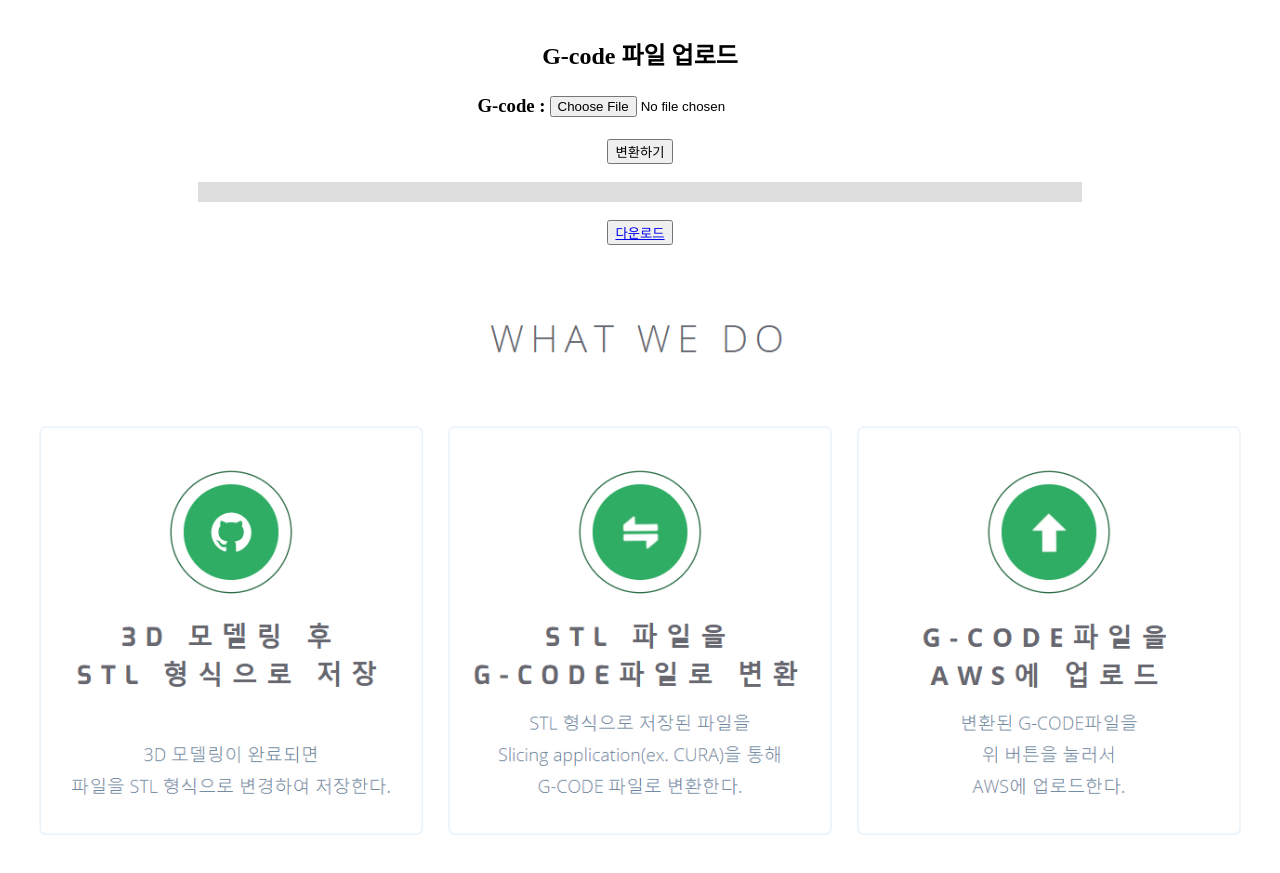
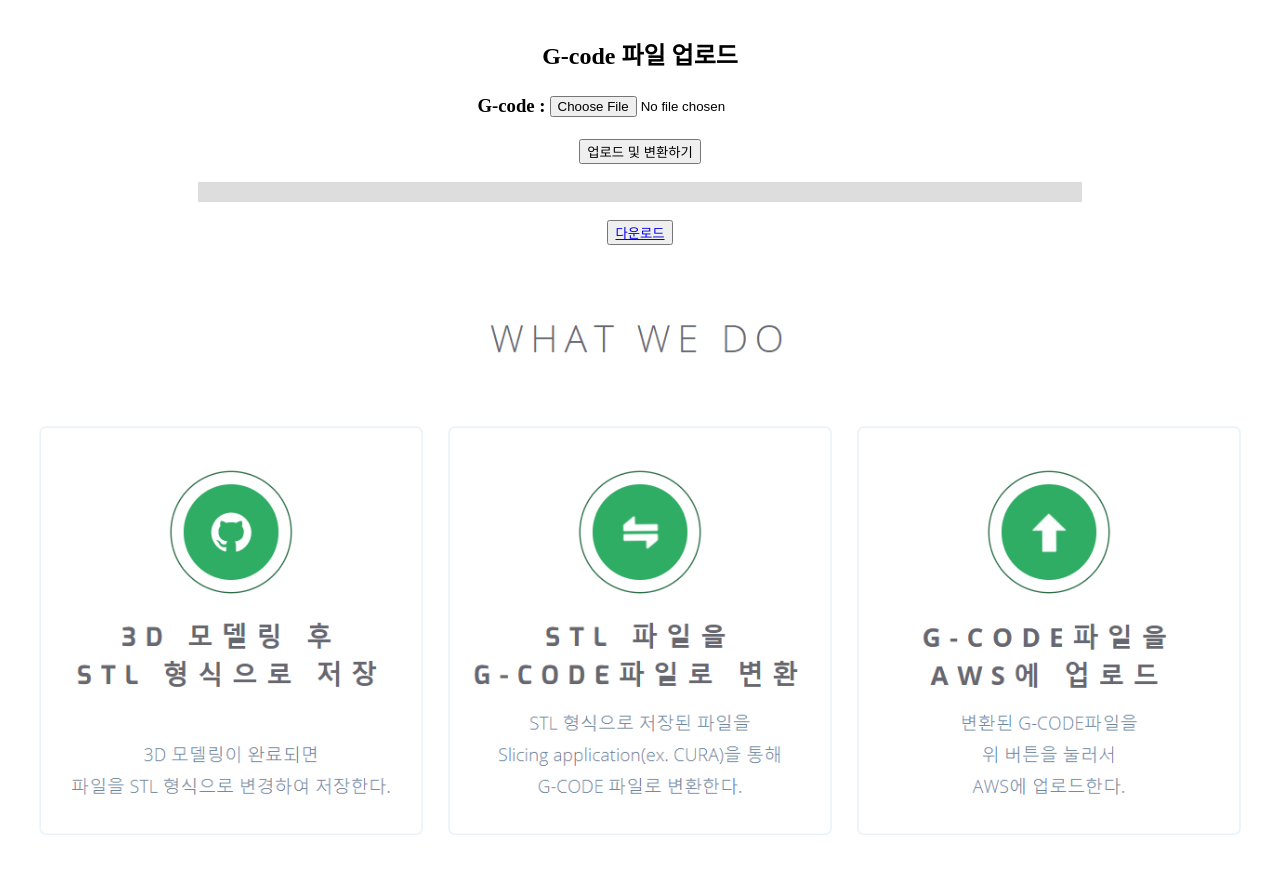
Before and after one commit to spring-kim/3d-cactus, a plain HTML site: page index.html in a window 1280 px wide. Shown: the part 820-1693 px from the top of the page. Drawn offline with Linux system fonts and the light colour scheme.

Commit message:
Update index.html

```diff
--- a/index.html
+++ b/index.html
@@ -28,7 +28,7 @@
      </center>
 
 <center>
-  <button onclick="move()">변환하기</button>
+  <button onclick="move()">업로드 및 변환하기</button>
   <br>
   <br>
   <div id="myProgress">
```
